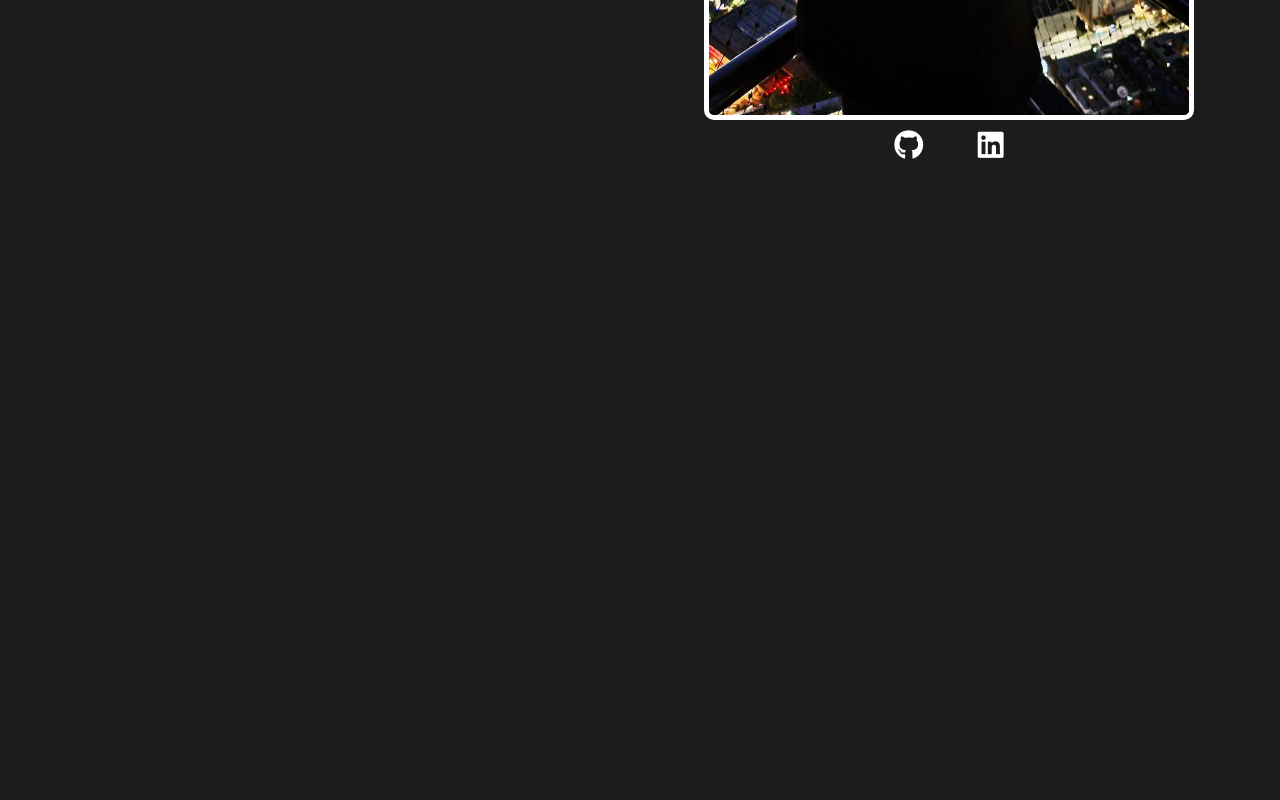
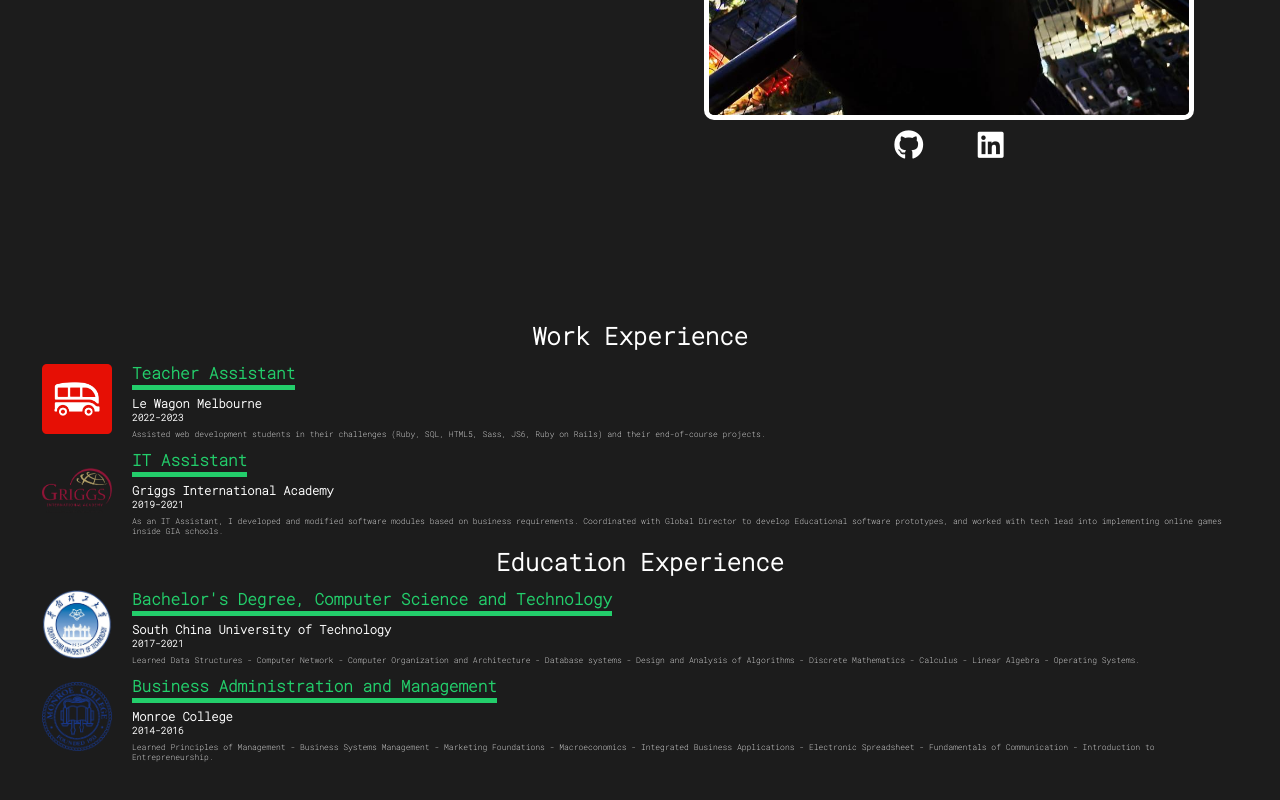
Before and after one commit to matheuslincon/portfolio-nology, a plain HTML site: page index.html in a window 1280 px wide. Shown: the part 1322-2122 px from the top of the page. Before the commit the page ends 1600 px from the top, so only its background shows below. Drawn offline with Linux system fonts and the light colour scheme.

Commit message:
worked on experience section

```diff
--- a/index.html
+++ b/index.html
@@ -71,5 +71,61 @@
             </div>
         </div>
     </section>
+    <section id="experience" class="experience-section">
+        <h2>Work Experience</h2>
+        <div class="experience-section--content">
+            <div>
+                <img src="./img/lewagon.png" alt="Le wagon">
+            </div>
+            <div>
+                <h3>Teacher Assistant</h3>
+                <h5>Le Wagon Melbourne</h5>
+                <h6>2022-2023</h6>
+                <p>
+                    Assisted web development students in their challenges (Ruby, SQL, HTML5, Sass, JS6, Ruby on Rails) and their end-of-course projects.
+                </p>
+            </div>
+        </div>
+        <div class="experience-section--content">
+            <div>
+                <img src="./img/griggs.png" alt="Le wagon">
+            </div>
+            <div>
+                <h3>IT Assistant</h3>
+                <h5>Griggs International Academy</h5>
+                <h6>2019-2021</h6>
+                <p>
+                    As an IT Assistant, I developed and modified software modules based on business requirements. Coordinated with Global Director to develop Educational software prototypes, and worked with tech lead into implementing online games inside GIA schools.
+                </p>
+            </div>
+        </div>
+        <h2>Education Experience</h2>
+        <div class="experience-section--content">
+            <div>
+                <img src="./img/scut.png" alt="Le wagon">
+            </div>
+            <div>
+                <h3>Bachelor's Degree, Computer Science and Technology</h3>
+                <h5>South China University of Technology</h5>
+                <h6>2017-2021</h6>
+                <p>
+                    Learned Data Structures - Computer Network - Computer Organization and Architecture - Database systems - Design and Analysis of Algorithms - Discrete Mathematics - Calculus - Linear Algebra - Operating Systems.
+                </p>
+            </div>
+        </div>
+        <div class="experience-section--content">
+            <div>
+                <img src="./img/monroe.png" alt="Le wagon">
+            </div>
+            <div>
+                <h3>Business Administration and Management</h3>
+                <h5>Monroe College</h5>
+                <h6>2014-2016</h6>
+                <p>
+                    Learned Principles of Management - Business Systems Management - Marketing Foundations - Macroeconomics - Integrated Business Applications - Electronic Spreadsheet - Fundamentals of Communication - Introduction to Entrepreneurship.
+                </p>
+            </div>
+        </div>
+    </section>
 </body>
 </html>
--- a/styles/styles.scss
+++ b/styles/styles.scss
@@ -93,3 +93,39 @@ $primary-color: #23CE6B;
         }
     }
 }
+
+.experience-section {
+    height: 100vh;
+    padding: 2em;
+    h2 {
+        text-align: center;
+        margin-top: 10px;
+    }
+    &--content {
+        display: flex;
+        align-items: center;
+        margin: 10px;
+        img {
+            margin-right: 20px;
+            width: 70px;
+        }
+        h3 {
+            font-size: 1em;
+            color: $primary-color;
+            border-bottom: 5px solid $primary-color;
+            padding-bottom: 2px;
+            width: max-content;
+        }
+        h5 {
+            font-size: 0.75em;
+            margin-top: 5px;
+        }
+        h6 {
+            font-size: 0.6em;
+        }
+        p {
+            margin-top: 5px;
+            font-size: 0.5em;
+        }
+    }
+}
```
Also changed, not shown: img/griggs.png (added), img/lewagon.png (added), img/monroe.png (added), img/scut.png (added), styles/style.css, 1 other file.
